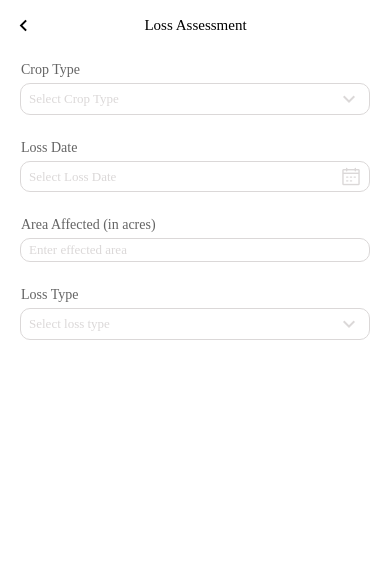
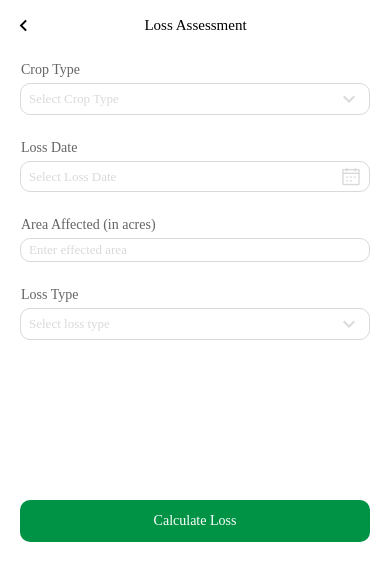
Before and after one commit to Shehiryar12/CropsSecure, a React Native app: screen / in a window 390 px wide. Shown: the top 580 px of the page. Built offline with nearby package versions, Linux system fonts and the light colour scheme.

Commit message:
CROPSSECURE

```diff
--- a/Src/Screens/Assessment.js
+++ b/Src/Screens/Assessment.js
@@ -1,4 +1,4 @@
-import { SafeAreaView, StyleSheet, Text, View } from 'react-native';
+import { SafeAreaView, StyleSheet, Text, TouchableOpacity, View } from 'react-native';
 import React from 'react';
 import { Font } from '../Constant/Font';
 import MaterialIcons from 'react-native-vector-icons/MaterialIcons';
@@ -40,6 +40,10 @@ const Assessment = () => {
         placeholder="Select loss type"
         placeholderTextColor="#DBD8D8"
       />
+
+      <TouchableOpacity style={styles.buttonstyle}>
+        <Text style={styles.buttontext}>Calculate Loss</Text>
+      </TouchableOpacity>
     </SafeAreaView>
   );
 };
@@ -59,4 +63,20 @@ const styles = StyleSheet.create({
     fontFamily: Font.bold,
     fontSize: 15,
   },
+  buttonstyle:{
+    backgroundColor:"#009245",
+     marginHorizontal: 20,
+       borderRadius: 10,
+        paddingVertical: 3,
+        //  paddingHorizontal:8,
+        marginTop:160,
+
+  },
+  buttontext:{
+             textAlign:'center',
+             paddingVertical:10,
+             color:'white',
+             fontFamily:Font.medium,
+
+  }
 });
```
